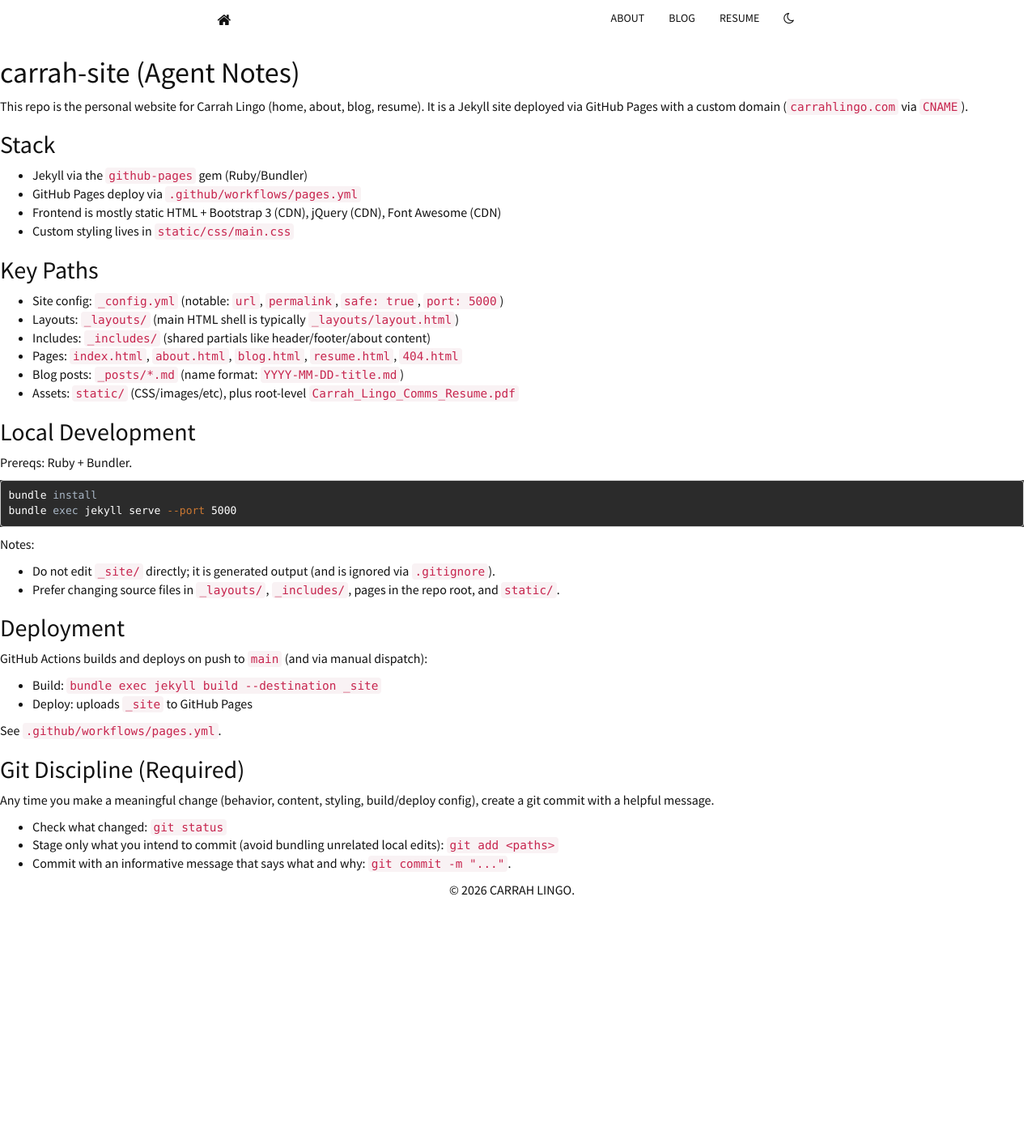
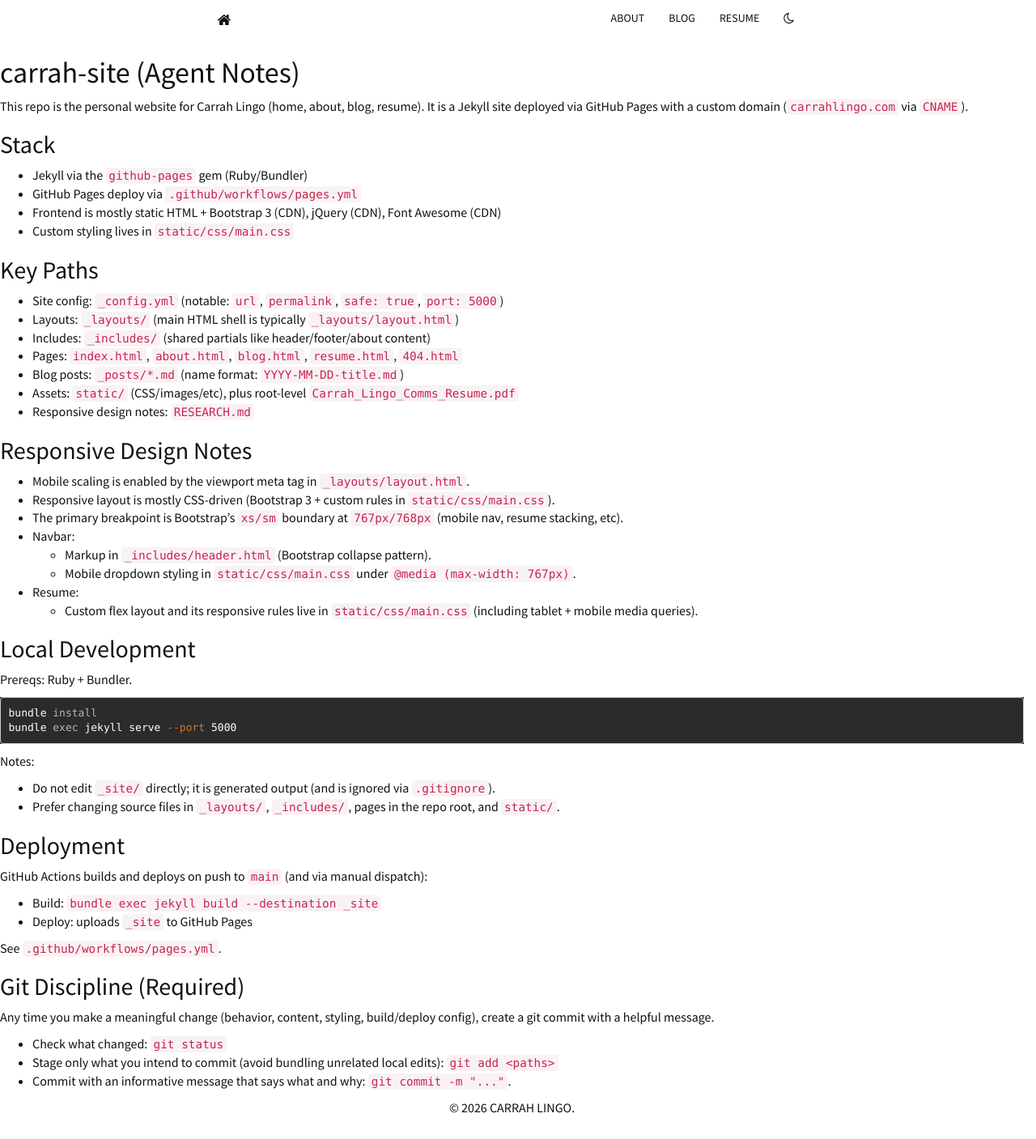
Before and after one commit to carrahlingo/carrahlingo.github.io, a Jekyll site: the page built from AGENTS.md, in a window 1280 px wide. Shown: the whole page at 81% size. Built offline with Jekyll 4.4.1, drawn with Linux system fonts in a browser that asks for light colours; nearby versions of some CDN libraries; our own code applies the rules of GitHub Pages for plain Markdown files; before the commit the page ends 1138 px from its top, so only the background shows below that.

Commit message:
Document responsive layout notes in AGENTS.md

```diff
--- a/AGENTS.md
+++ b/AGENTS.md
@@ -17,6 +17,18 @@ This repo is the personal website for Carrah Lingo (home, about, blog, resume).
 - Pages: `index.html`, `about.html`, `blog.html`, `resume.html`, `404.html`
 - Blog posts: `_posts/*.md` (name format: `YYYY-MM-DD-title.md`)
 - Assets: `static/` (CSS/images/etc), plus root-level `Carrah_Lingo_Comms_Resume.pdf`
+- Responsive design notes: `RESEARCH.md`
+
+## Responsive Design Notes
+
+- Mobile scaling is enabled by the viewport meta tag in `_layouts/layout.html`.
+- Responsive layout is mostly CSS-driven (Bootstrap 3 + custom rules in `static/css/main.css`).
+- The primary breakpoint is Bootstrap's `xs/sm` boundary at `767px/768px` (mobile nav, resume stacking, etc).
+- Navbar:
+  - Markup in `_includes/header.html` (Bootstrap collapse pattern).
+  - Mobile dropdown styling in `static/css/main.css` under `@media (max-width: 767px)`.
+- Resume:
+  - Custom flex layout and its responsive rules live in `static/css/main.css` (including tablet + mobile media queries).
 
 ## Local Development
 
```
